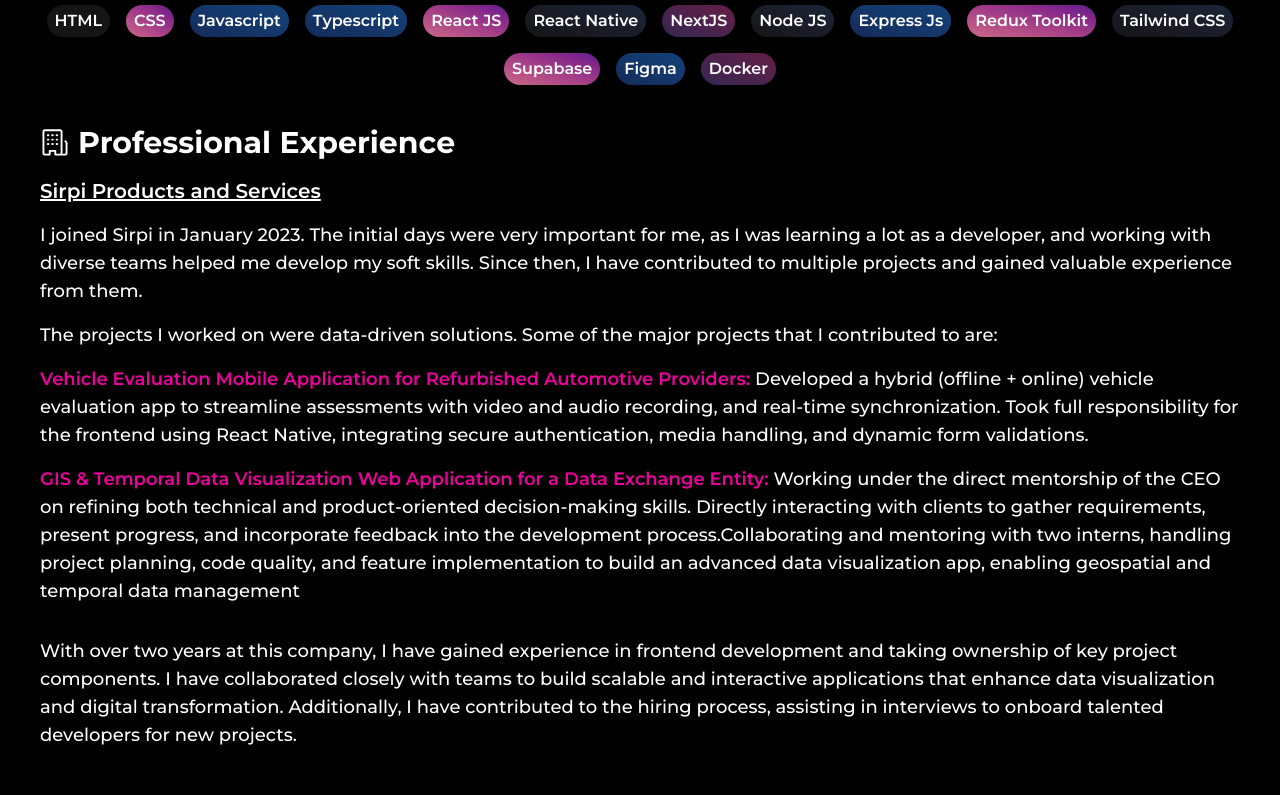
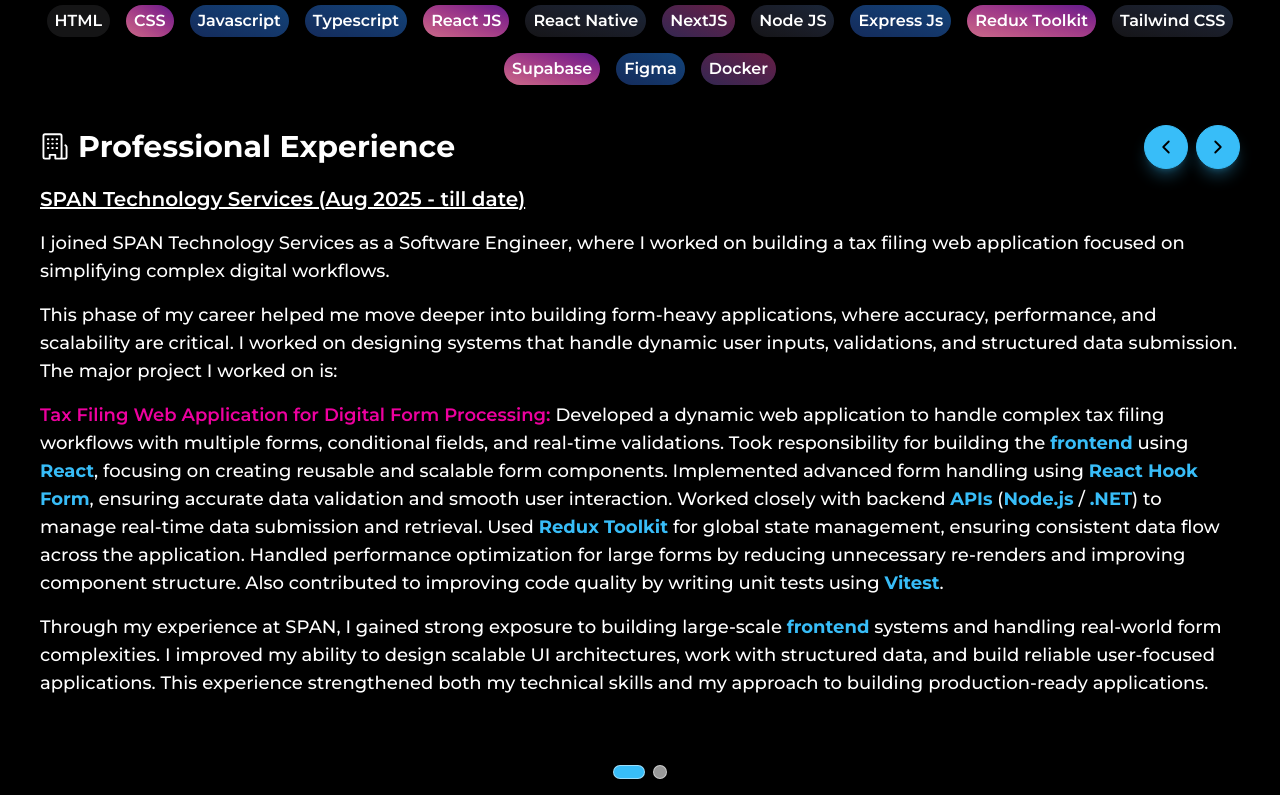
Before and after one commit to gokulanand-selvan/gokul-portfolio, a Next.js app: page / in a window 1280 px wide. Shown: the part 600-1395 px from the top of the page. Built offline with nearby package versions, Linux system fonts and the light colour scheme; no server answers.

Commit message:
added span exp and carousel

```diff
--- a/layouts/AboutMe.tsx
+++ b/layouts/AboutMe.tsx
@@ -1,5 +1,5 @@
 import Image from "next/image";
-import React, { useState } from "react";
+import React, { useEffect, useState } from "react";
 import gokulImg from "../assets/images/gokulHome.png";
 import logo from "../assets/images/b.png";
 import { FaCode } from "react-icons/fa";
@@ -7,13 +7,14 @@
 import { backgrounds } from "@/styles/backgrounds";
 import SocialLinks from "@/components/SocialLinks";
 import { GoOrganization } from "react-icons/go";
+import { FiChevronLeft, FiChevronRight } from "react-icons/fi";
 
 const ExperienceItem = ({
   title,
   description,
 }: {
   title: string;
-  description: string;
+  description: React.ReactNode;
 }) => (
   <p className="mt-4 text-lg font-medium">
     <span className="text-[#ee009f] font-semibold">{title}:&nbsp;</span>
@@ -21,12 +22,128 @@
   </p>
 );
 
+const techHighlights: Record<string, string> = {
+  "React Hook Form": "text-[#38bdf8]",
+  "Redux Toolkit": "text-[#38bdf8]",
+  "React Native": "text-[#38bdf8]",
+  "Node.js": "text-[#38bdf8]",
+  "Vitest": "text-[#38bdf8]",
+  "React": "text-[#38bdf8]",
+  ".NET": "text-[#38bdf8]",
+  "APIs": "text-[#38bdf8]",
+  "GIS": "text-[#38bdf8]",
+  "frontend": "text-[#38bdf8]",
+};
+
+const techHighlightRegex = new RegExp(
+  `(${Object.keys(techHighlights)
+    .sort((a, b) => b.length - a.length)
+    .map((tech) => tech.replace(/[.*+?^${}()|[\]\\]/g, "\\$&"))
+    .join("|")})`,
+  "gi"
+);
+
+const getTechHighlightClass = (value: string) => {
+  const techName = Object.keys(techHighlights).find(
+    (tech) => tech.toLowerCase() === value.toLowerCase()
+  );
+
+  return techName ? techHighlights[techName] : "";
+};
+
+const highlightTechnologies = (text: string) =>
+  text.split(techHighlightRegex).map((part, index) => {
+    const highlightClass = getTechHighlightClass(part);
+
+    if (!highlightClass) {
+      return part;
+    }
+
+    return (
+      <span key={`${part}-${index}`} className={`${highlightClass} font-bold`}>
+        {part}
+      </span>
+    );
+  });
+
+const professionalExperiences = [
+  {
+    company: "SPAN Technology Services",
+    duration: "Aug 2025 - till date",
+    intro:
+      "I joined SPAN Technology Services as a Software Engineer, where I worked on building a tax filing web application focused on simplifying complex digital workflows.",
+    summary:
+      "This phase of my career helped me move deeper into building form-heavy applications, where accuracy, performance, and scalability are critical. I worked on designing systems that handle dynamic user inputs, validations, and structured data submission. The major project I worked on is:",
+    projects: [
+      {
+        title: "Tax Filing Web Application for Digital Form Processing",
+        description:
+          "Developed a dynamic web application to handle complex tax filing workflows with multiple forms, conditional fields, and real-time validations. Took responsibility for building the frontend using React, focusing on creating reusable and scalable form components. Implemented advanced form handling using React Hook Form, ensuring accurate data validation and smooth user interaction. Worked closely with backend APIs (Node.js / .NET) to manage real-time data submission and retrieval. Used Redux Toolkit for global state management, ensuring consistent data flow across the application. Handled performance optimization for large forms by reducing unnecessary re-renders and improving component structure. Also contributed to improving code quality by writing unit tests using Vitest.",
+      },
+    ],
+    closing:
+      "Through my experience at SPAN, I gained strong exposure to building large-scale frontend systems and handling real-world form complexities. I improved my ability to design scalable UI architectures, work with structured data, and build reliable user-focused applications. This experience strengthened both my technical skills and my approach to building production-ready applications.",
+  },
+  {
+    company: "Sirpi Products and Services",
+    duration: "Jan 2023 - Jul 2025",
+    intro:
+      "I joined Sirpi in January 2023. The initial days were very important for me, as I was learning a lot as a developer, and working with diverse teams helped me develop my soft skills. Since then, I have contributed to multiple projects and gained valuable experience from them.",
+    summary:
+      "The projects I worked on were data-driven solutions. Some of the major projects that I contributed to are:",
+    projects: [
+      {
+        title:
+          "Vehicle Evaluation Mobile Application for Refurbished Automotive Providers",
+        description:
+          "Developed a hybrid (offline + online) vehicle evaluation app to streamline assessments with video and audio recording, and real-time synchronization. Took full responsibility for the frontend using React Native, integrating secure authentication, media handling, and dynamic form validations.",
+      },
+      {
+        title:
+          "GIS & Temporal Data Visualization Web Application for a Data Exchange Entity",
+        description:
+          "Working under the direct mentorship of the CEO on refining both technical and product-oriented decision-making skills. Directly interacting with clients to gather requirements, present progress, and incorporate feedback into the development process.Collaborating and mentoring with two interns, handling project planning, code quality, and feature implementation to build an advanced data visualization app, enabling geospatial and temporal data management",
+      },
+    ],
+    closing:
+      "With over two years at this company, I have gained experience in frontend development and taking ownership of key project components. I have collaborated closely with teams to build scalable and interactive applications that enhance data visualization and digital transformation. Additionally, I have contributed to the hiring process, assisting in interviews to onboard talented developers for new projects.",
+  },
+];
+
 export default function AboutMe({
   triggerScroll,
 }: {
   triggerScroll: Function;
 }) {
   const [imageHover, setImageHover] = useState(false);
+  const [activeExperience, setActiveExperience] = useState(0);
+  const [isExperienceHovered, setIsExperienceHovered] = useState(false);
+
+  useEffect(() => {
+    if (isExperienceHovered) {
+      return;
+    }
+
+    const carouselTimer = setInterval(() => {
+      setActiveExperience((current) =>
+        current === professionalExperiences.length - 1 ? 0 : current + 1
+      );
+    }, 7000);
+
+    return () => clearInterval(carouselTimer);
+  }, [isExperienceHovered]);
+
+  const showPreviousExperience = () => {
+    setActiveExperience((current) =>
+      current === 0 ? professionalExperiences.length - 1 : current - 1
+    );
+  };
+
+  const showNextExperience = () => {
+    setActiveExperience((current) =>
+      current === professionalExperiences.length - 1 ? 0 : current + 1
+    );
+  };
 
   return (
     <section className="px-10 py-8 flex flex-col items-center gap-8 text-white bg-black">
@@ -94,42 +211,82 @@
       </div>
 
       {/* Professional Experience */}
-      <div className="w-full">
+      <div
+        className="w-full"
+        onMouseEnter={() => setIsExperienceHovered(true)}
+        onMouseLeave={() => setIsExperienceHovered(false)}
+      >
+        <div className="flex items-center justify-between gap-4">
           <h1 className="flex items-center gap-2 font-bold text-3xl">
             <GoOrganization />
             Professional Experience
           </h1>
+          <div className="flex items-center gap-2">
+            <button
+              type="button"
+              onClick={showPreviousExperience}
+              aria-label="Previous experience"
+              className="flex h-11 w-11 items-center justify-center rounded-full border border-[#38bdf8] bg-[#38bdf8] text-black shadow-lg shadow-[#38bdf8]/30 hover:border-[#ee009f] hover:bg-[#ee009f] hover:text-white transition-colors"
+            >
+              <FiChevronLeft fontSize={22} />
+            </button>
+            <button
+              type="button"
+              onClick={showNextExperience}
+              aria-label="Next experience"
+              className="flex h-11 w-11 items-center justify-center rounded-full border border-[#38bdf8] bg-[#38bdf8] text-black shadow-lg shadow-[#38bdf8]/30 hover:border-[#ee009f] hover:bg-[#ee009f] hover:text-white transition-colors"
+            >
+              <FiChevronRight fontSize={22} />
+            </button>
+          </div>
+        </div>
+        <div className="overflow-hidden">
+          <div
+            className="flex transition-transform duration-700 ease-in-out"
+            style={{ transform: `translateX(-${activeExperience * 100}%)` }}
+          >
+            {professionalExperiences.map((experience) => (
+              <article key={experience.company} className="w-full flex-shrink-0">
                 <h3 className="mt-4 font-semibold text-xl mb-4 underline">
-          Sirpi Products and Services
+                  {experience.company} ({experience.duration})
                 </h3>
-        <p className="text-lg font-medium">
-          I joined Sirpi in January 2023. The initial days were very important
-          for me, as I was learning a lot as a developer, and working with
-          diverse teams helped me develop my soft skills. Since then, I have
-          contributed to multiple projects and gained valuable experience from
-          them.
+                <p className="mt-4 text-lg font-medium">
+                  {highlightTechnologies(experience.intro)}
                 </p>
                 <p className="mt-4 text-lg font-medium">
-          The projects I worked on were data-driven solutions. Some of the major
-          projects that I contributed to are:
+                  {highlightTechnologies(experience.summary)}
                 </p>
+                {experience.projects.map((project) => (
                   <ExperienceItem
-          title="Vehicle Evaluation Mobile Application for Refurbished Automotive Providers"
-          description="Developed a hybrid (offline + online) vehicle evaluation app to streamline assessments with video and audio recording, and real-time synchronization. Took full responsibility for the frontend using React Native, integrating secure authentication, media handling, and dynamic form validations."
+                    key={project.title}
+                    title={project.title}
+                    description={highlightTechnologies(project.description)}
                   />
-        <ExperienceItem
-          title="GIS & Temporal Data Visualization Web Application for a Data Exchange Entity"
-          description="Working under the direct mentorship of the CEO on refining both technical and product-oriented decision-making skills. Directly interacting with clients to gather requirements, present progress, and incorporate feedback into the development process.Collaborating and mentoring with two interns, handling project planning, code quality, and feature implementation to build an advanced data visualization app, enabling geospatial and temporal data management"
+                ))}
+                <p className="mt-4 text-lg font-medium">
+                  {highlightTechnologies(experience.closing)}
+                </p>
+              </article>
+            ))}
+          </div>
+        </div>
+        <div className="mt-6 flex justify-center gap-2">
+          {professionalExperiences.map((experience, index) => (
+            <button
+              type="button"
+              key={experience.company}
+              onClick={() => setActiveExperience(index)}
+              aria-label={`Show ${experience.company}`}
+              aria-current={activeExperience === index}
+              className={`h-3.5 rounded-full border border-white/50 transition-all ${
+                activeExperience === index
+                  ? "w-8 bg-[#38bdf8] border-[#38bdf8]"
+                  : "w-3.5 bg-white/60 hover:bg-[#ee009f] hover:border-[#ee009f]"
+              }`}
             />
+          ))}
         </div>
-      <p className="text-lg font-medium">
-        With over two years at this company, I have gained experience in
-        frontend development and taking ownership of key project components. I
-        have collaborated closely with teams to build scalable and interactive
-        applications that enhance data visualization and digital transformation.
-        Additionally, I have contributed to the hiring process, assisting in
-        interviews to onboard talented developers for new projects.
-      </p>
+      </div>
       {/* Call to Action */}
 
       <button
```
Lines whose indentation alone changed are shown as unchanged.
